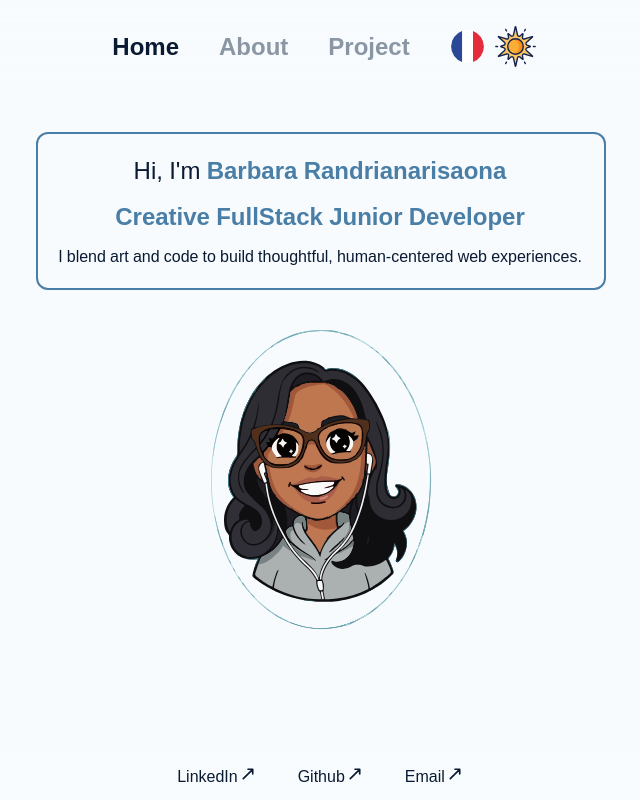
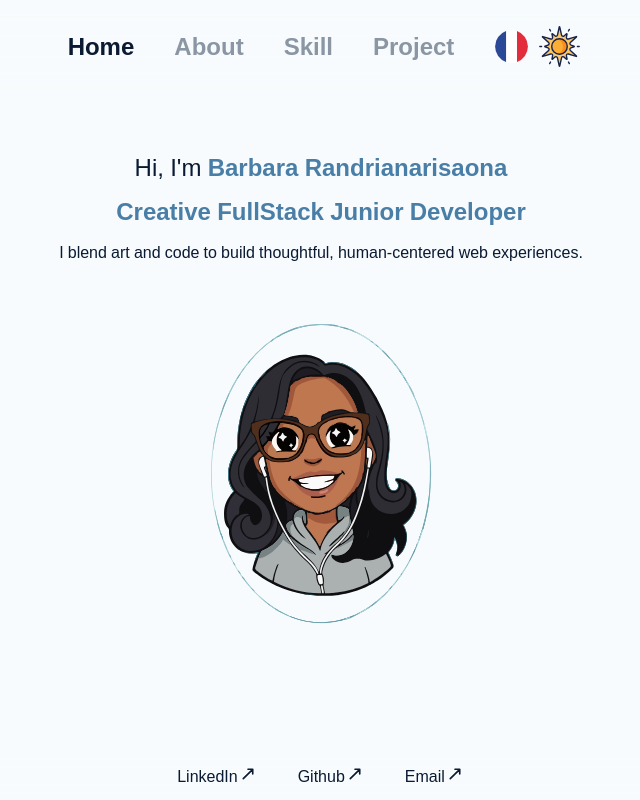
Before and after one commit to BabaxRhb/portfolio, a React (Vite) app: page /home in a window 1280 px wide. Shown: the whole page, without its empty margins (319-959 px from the left). Built offline with nearby package versions, Linux system fonts and the light colour scheme.

Commit message:
fix: Review home animation, made it simpler

```diff
--- a/src/index.css
+++ b/src/index.css
@@ -87,24 +87,29 @@
 
 .animate-text {
   overflow: hidden;
-  border-right: 2px solid var(--accent);
   animation: typing 2s;
   animation-fill-mode: forwards;
-  white-space: nowrap;
+  white-space: normal;
   opacity: 0;
-  display: inline-block;
-  line-height: 1.4;
 }
 
 @keyframes typing {
   from {
     width: 0%;
-    border-right-color: var(--accent);
-    opacity: 0;
   }
   to {
     width: 100%;
-    border-right-color: transparent;
     opacity: 1;
   }
 }
+
+.fadeImg {
+  opacity: 0;
+  animation: fade 2s;
+  animation-fill-mode: forwards;
+}
+
+@keyframes fade {
+  from { opacity: 0;}
+  to { opacity: 1;}
+}
--- a/src/shared/components/Navbar.tsx
+++ b/src/shared/components/Navbar.tsx
@@ -45,6 +45,7 @@ const NavMenu = ({ direction} : { direction: string }) => {
 		<div className={`flex phone:relative ${directionClass} w-full`}>
 			<NavigateLinkBtn link={navbarItems[0].link} title={navbarItems[0].title} baseStyle={baseStyle} />
 			<NavigateLinkBtn link={navbarItems[1].link} title={navbarItems[1].title} baseStyle={baseStyle} />
+			<NavigateLinkBtn link={navbarItems[2].link} title={navbarItems[2].title} baseStyle={baseStyle} />
 			<div
 				className={`
 					${ isProjectsPath ? "text-text" : "text-text-disabled"}
@@ -58,8 +59,8 @@ const NavMenu = ({ direction} : { direction: string }) => {
 				{
 					projectClick &&
 						<div className="flex flex-col w-fit phone:absolute phone:top-10 z-100 bg-background/75 backdrop-blur-md rounded-md">
-							<NavigateLinkBtn link={navbarItems[2].link} title={navbarItems[2].title} baseStyle={baseStyle} />
 							<NavigateLinkBtn link={navbarItems[3].link} title={navbarItems[3].title} baseStyle={baseStyle} />
+							<NavigateLinkBtn link={navbarItems[4].link} title={navbarItems[4].title} baseStyle={baseStyle} />
 						</div>
 				}
 			</div>
--- a/src/shared/pages/Home.tsx
+++ b/src/shared/pages/Home.tsx
@@ -10,13 +10,16 @@ const Home = () => {
     const [ t ] = useTranslation("global");
 
     return (
-        <Container spacing={10} direction="column">
-            <div className="flex flex-col gap-3 border-2 border-accent phone:p-5 p-3 rounded-xl">
+        <Container spacing={10}>
+            <div className="flex flex-col gap-3 phone:p-5 p-3 rounded-xl">
                 <MarkDownText wrapper='h3' addClass="animate-text" style={{ animationDelay: '0s' }}>{t("home.hello")}</MarkDownText>
                 <MarkDownText wrapper='h3' addClass="animate-text" style={{ animationDelay: '1s' }}>{t("home.subtitle")}</MarkDownText>
                 <CustomText variant='p' addClass="animate-text" style={{ animationDelay: '2s' }}>{t("home.body")}</CustomText>
             </div>
-            <svg className="phone:w-75 phone:h-75 w-50 h-50">
+            <svg
+                className="phone:w-75 phone:h-75 w-50 h-50 fadeImg"
+                style={{ animationDelay: '3s' }}
+            >
                 <Avatar />
             </svg>
         </Container>
```
